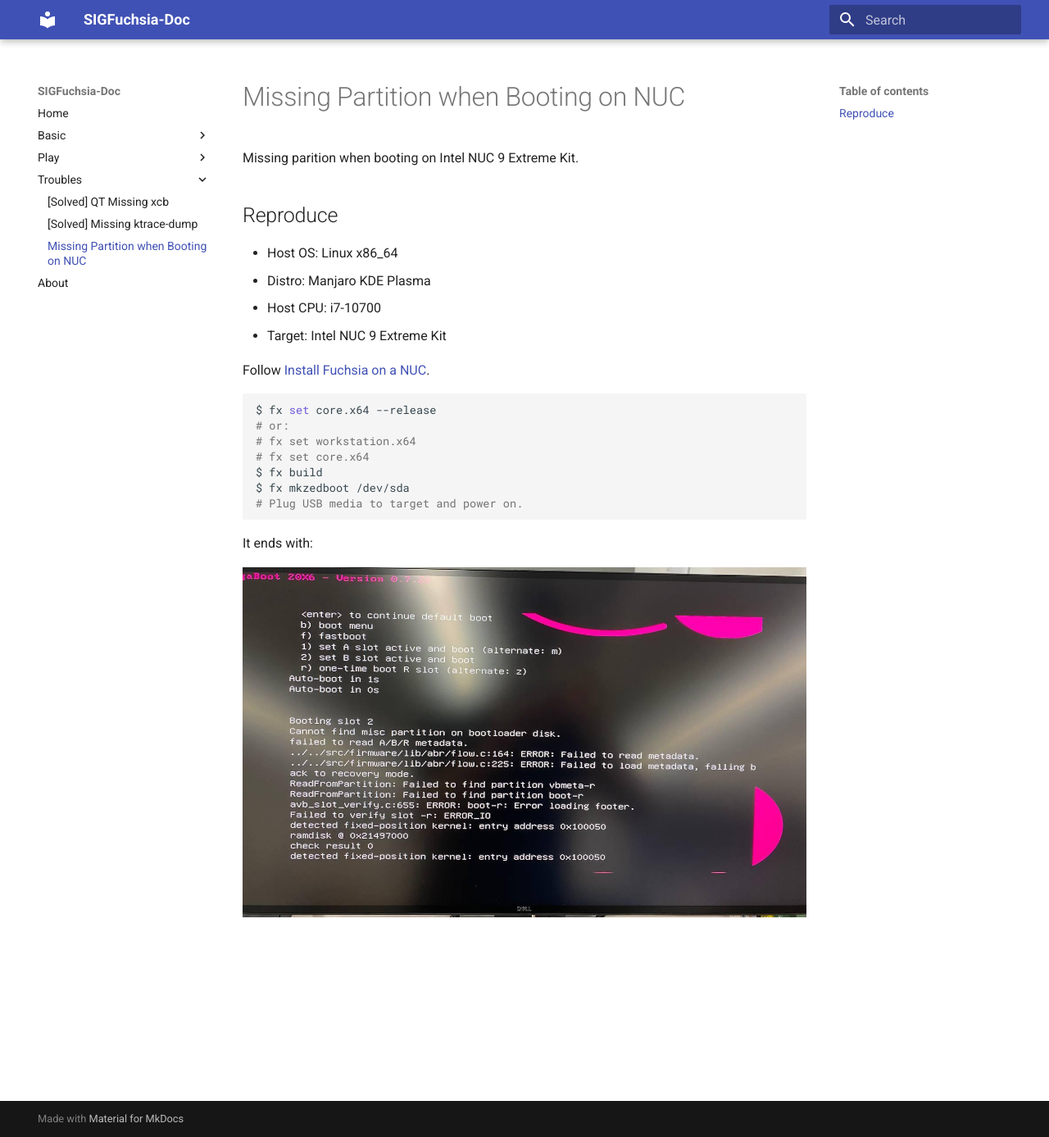
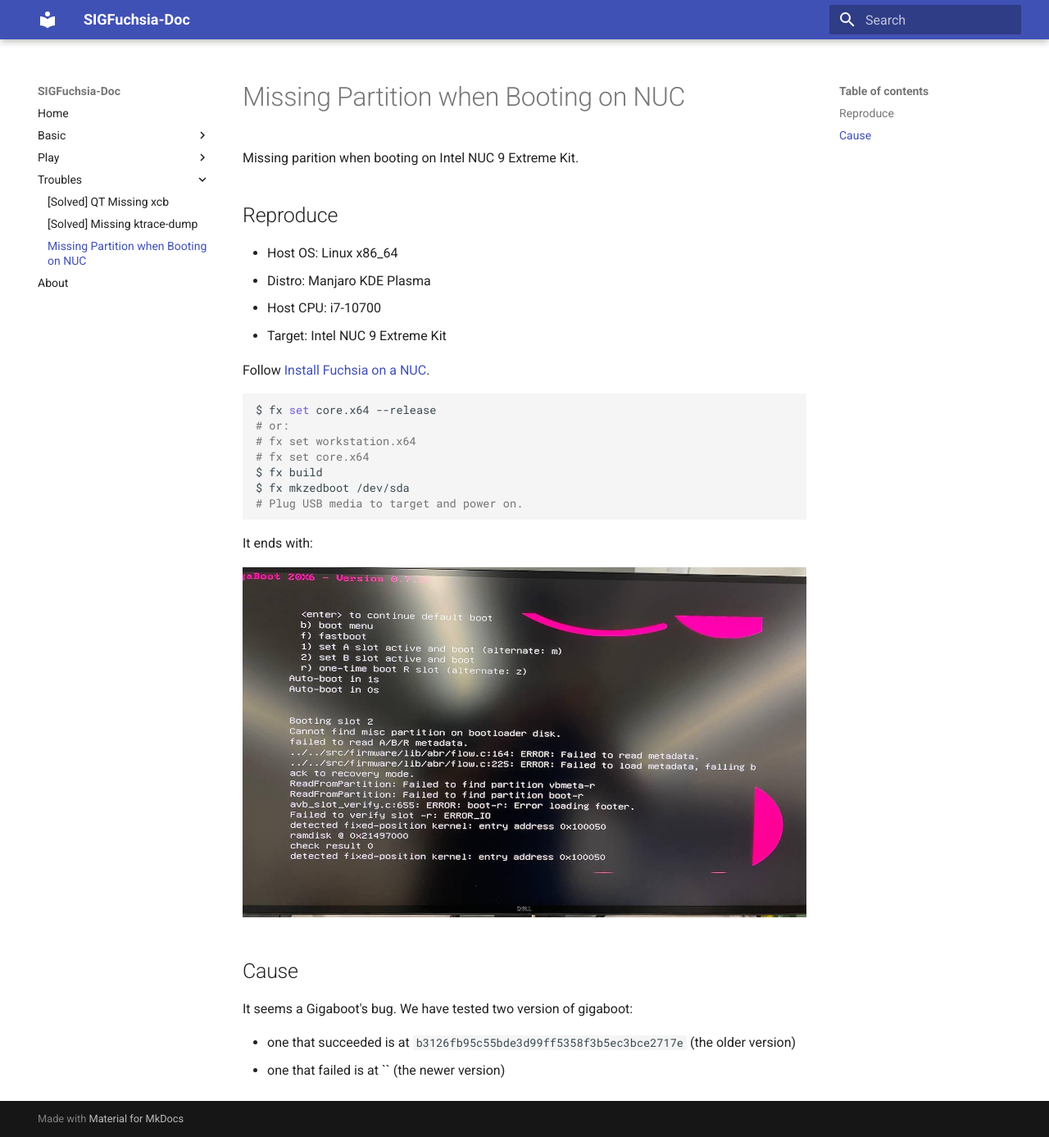
Before and after one commit to SIGFuchsia/doc, an MkDocs documentation site: the page built from docs/troubles/nuc-boot-missing-partition.md, in a window 1280 px wide and 1387 px high. Shown: the whole window at 82% size. Built offline with MkDocs 1.6.1 and Material for MkDocs 9.7.7, drawn with Linux system fonts in a browser that asks for light colours.

Commit message:
[boot on nuc] TODO add more content and find bugs in Gigaboot

```diff
--- a/docs/troubles/nuc-boot-missing-partition.md
+++ b/docs/troubles/nuc-boot-missing-partition.md
@@ -25,3 +25,10 @@
 It ends with:
 
 ![solve-ktrace-dump](../img/missing-partition.jpg)
+
+## Cause
+
+It seems a Gigaboot's bug. We have tested two version of gigaboot:
+
+- one that succeeded is at `b3126fb95c55bde3d99ff5358f3b5ec3bce2717e` (the older version)
+- one that failed is at `` (the newer version)
--- a/mkdocs.yml
+++ b/mkdocs.yml
@@ -8,6 +8,7 @@
     - Basic: basic/basic.md
   - Play:
     - 'DoS on Fuchsia': play/dos.md
+    - 'Boot Fuchsia on NUC': play/boot.md
   - Troubles:
     - '[Solved] QT Missing xcb': troubles/qt-missing-xcb.md
     - '[Solved] Missing ktrace-dump': troubles/missing-ktrace-dump.md
```
